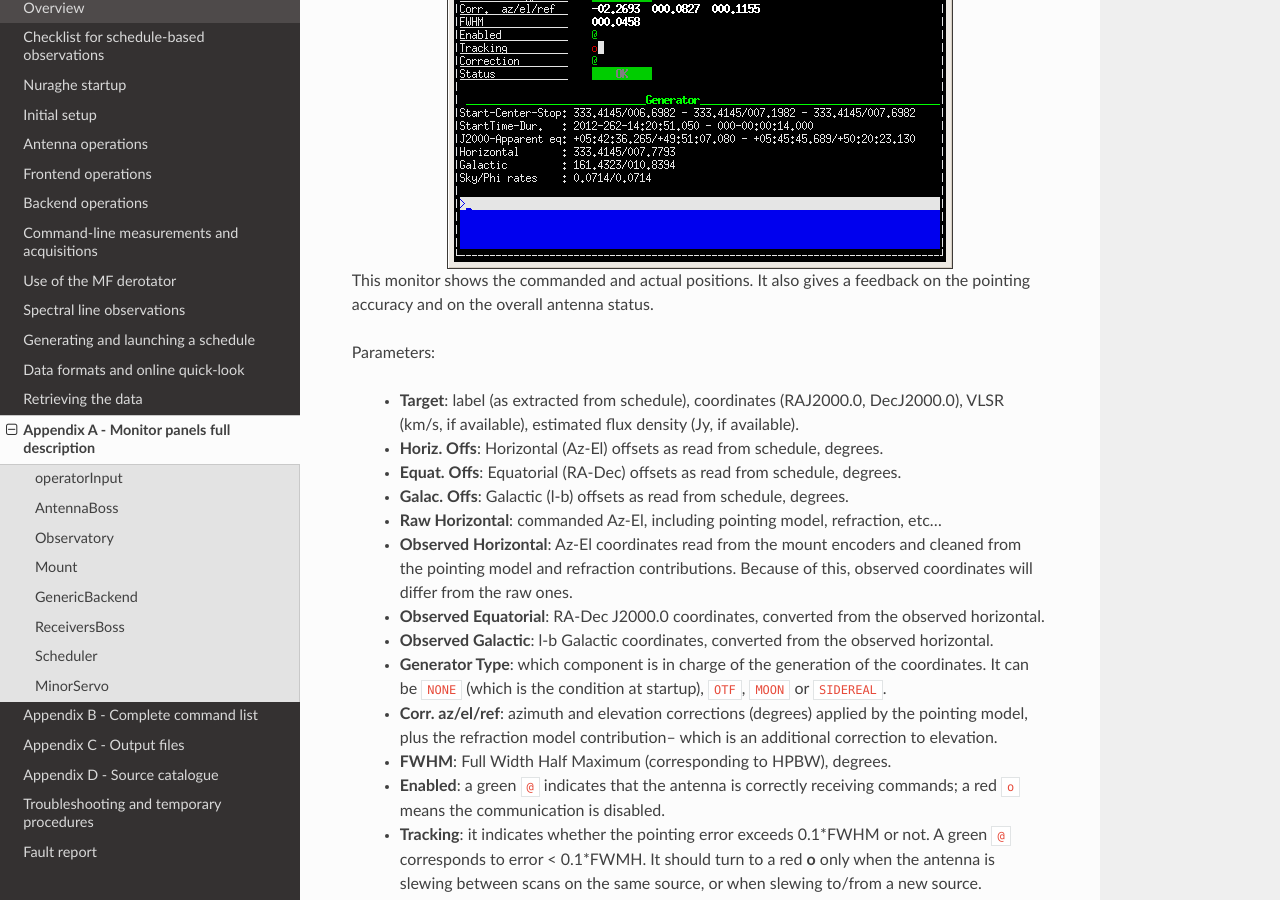
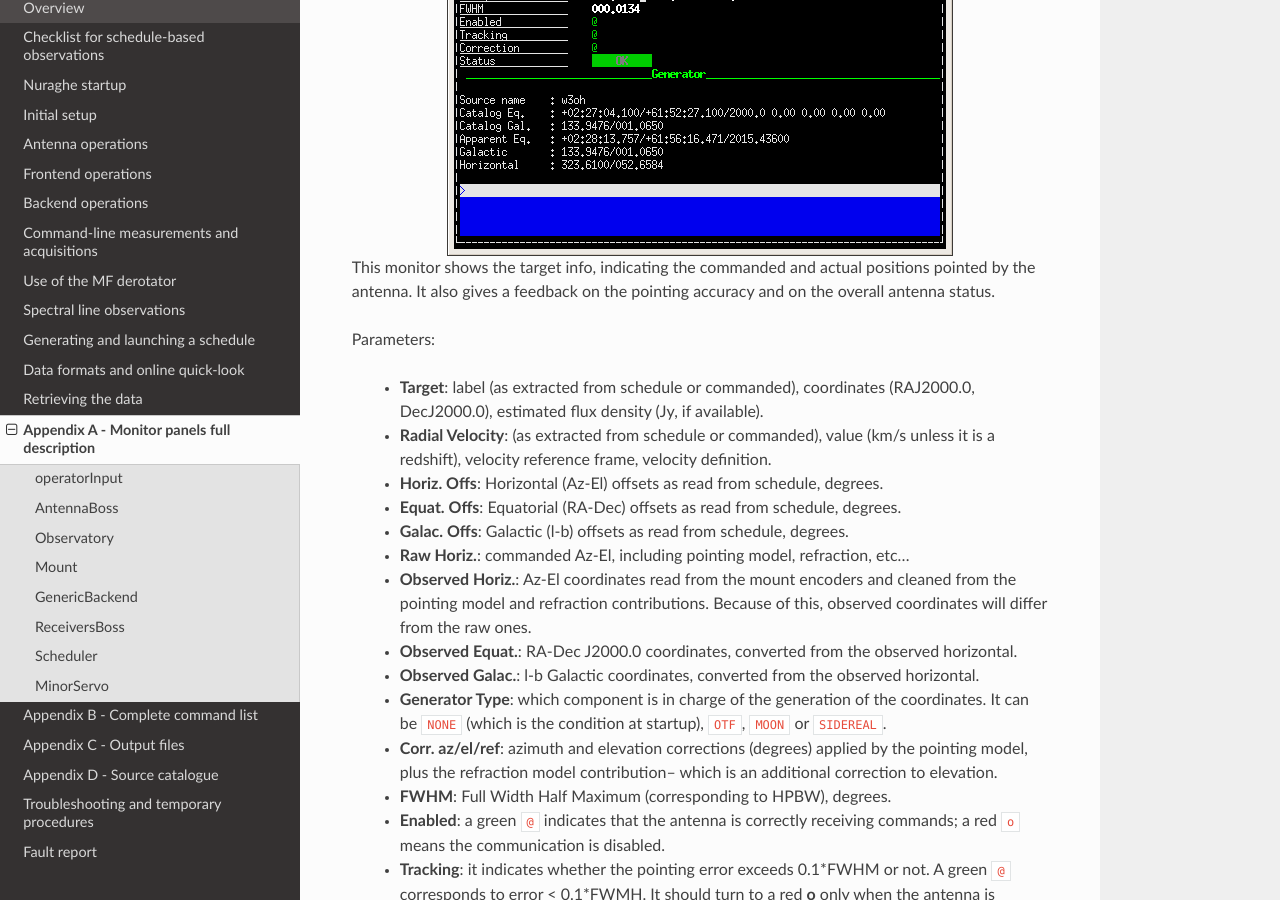
Before and after one commit to discos/doc, a Sphinx documentation site: the page built from user/srt/source/Appendix_A.rst, in a window 1280 px wide and 900 px high, scrolled down 918 px. Built offline with Sphinx 7.4.7 and the Read the Docs theme 2.0.0, drawn with Linux system fonts in a browser that asks for light colours.

Commit message:
New TUI screenshots. Addition of "winkingMark" command.

```diff
--- a/user/srt/source/Appendix_A.rst
+++ b/user/srt/source/Appendix_A.rst
@@ -27,20 +27,22 @@ AntennaBoss
 
 .. figure:: images/Screenshot-AntennaBoss.png
    :scale: 100%
-   :alt: AntennaBoss
+   :alt: AntennaBoss TUI
    :align: center
 
-This monitor shows the commanded and
-actual positions. It also gives a feedback
-on the pointing accuracy and on the
-overall antenna status.
+This monitor shows the target info, indicating the commanded and actual
+positions pointed by the antenna. It also gives a feedback on the pointing
+accuracy and on the overall antenna status.
 
 Parameters:
 
-  * **Target**: label (as extracted from schedule),
+  * **Target**: label (as extracted from schedule or commanded),
     coordinates (RAJ2000.0, DecJ2000.0),
-    VLSR (km/s, if available), estimated flux
-    density (Jy, if available).
+    estimated flux density (Jy, if available).
+
+  * **Radial Velocity**:  (as extracted from schedule or commanded),
+    value (km/s unless it is a redshift),
+    velocity reference frame, velocity definition.
 
   * **Horiz. Offs**: Horizontal (Az-El) offsets as
     read from schedule, degrees.
@@ -51,17 +53,17 @@ Parameters:
   * **Galac. Offs**: Galactic (l-b) offsets as read
     from schedule, degrees.
 
-  * **Raw Horizontal**: commanded Az-El,
+  * **Raw Horiz.**: commanded Az-El,
     including pointing model, refraction, etc...
 
-  * **Observed Horizontal**: Az-El coordinates read from the mount
-    encoders and cleaned  from the pointing model and refraction contributions.
+  * **Observed Horiz.**: Az-El coordinates read from the mount
+    encoders and cleaned from the pointing model and refraction contributions.
     Because of this, observed coordinates will differ from the raw ones.
 
-  * **Observed Equatorial**: RA-Dec J2000.0 coordinates, converted from the
+  * **Observed Equat.**: RA-Dec J2000.0 coordinates, converted from the
     observed horizontal.
 
-  * **Observed Galactic**: l-b Galactic coordinates, converted from the
+  * **Observed Galac.**: l-b Galactic coordinates, converted from the
     observed horizontal.
 
   * **Generator Type**: which component is in charge of the generation of the
@@ -83,8 +85,8 @@ Parameters:
     red **o** only when the antenna is slewing between scans on the same
     source, or when slewing to/from a new source.
 
-  * **Correction**: application of the above horizontal coordinates corrections.
-    If disabled (red circle), all corrections are zeroed.
+  * **Correction**: application of the above horizontal coordinates
+    corrections. If disabled (red circle), all corrections are zeroed.
 
   * **Status**: ``OK``, ``WARNING`` or ``ERROR``. “Warning” needs investigation
     but usually does not stop the ongoing activity (it also appears at startup,
```
Also changed, not shown: other parts of user/srt/source/Appendix_A.rst (+3 -3 lines), user/srt/source/Appendix_B.rst (+13 -0 lines), user/srt/source/images/AS-status.png (added), user/srt/source/images/Screenshot-AntennaBoss.png, user/srt/source/images/Screenshot-GenericBackend-1.png (deleted), user/srt/source/images/Screenshot-GenericBackend.png, user/srt/source/images/Screenshot-LoggingClient-Online.png (renamed from user/srt/source/images/Screenshot-LoggingClient - Online.png), user/srt/source/images/Screenshot-MinorServo.png (added), user/srt/source/images/Screenshot-Mount.png, user/srt/source/images/Screenshot-Observatory.png, user/srt/source/images/Screenshot-OperatorInput.png, user/srt/source/images/Screenshot-Receivers.png, user/srt/source/images/Screenshot-Scheduler.png (added), user/srt/source/images/minorServoConsole.png (deleted).
